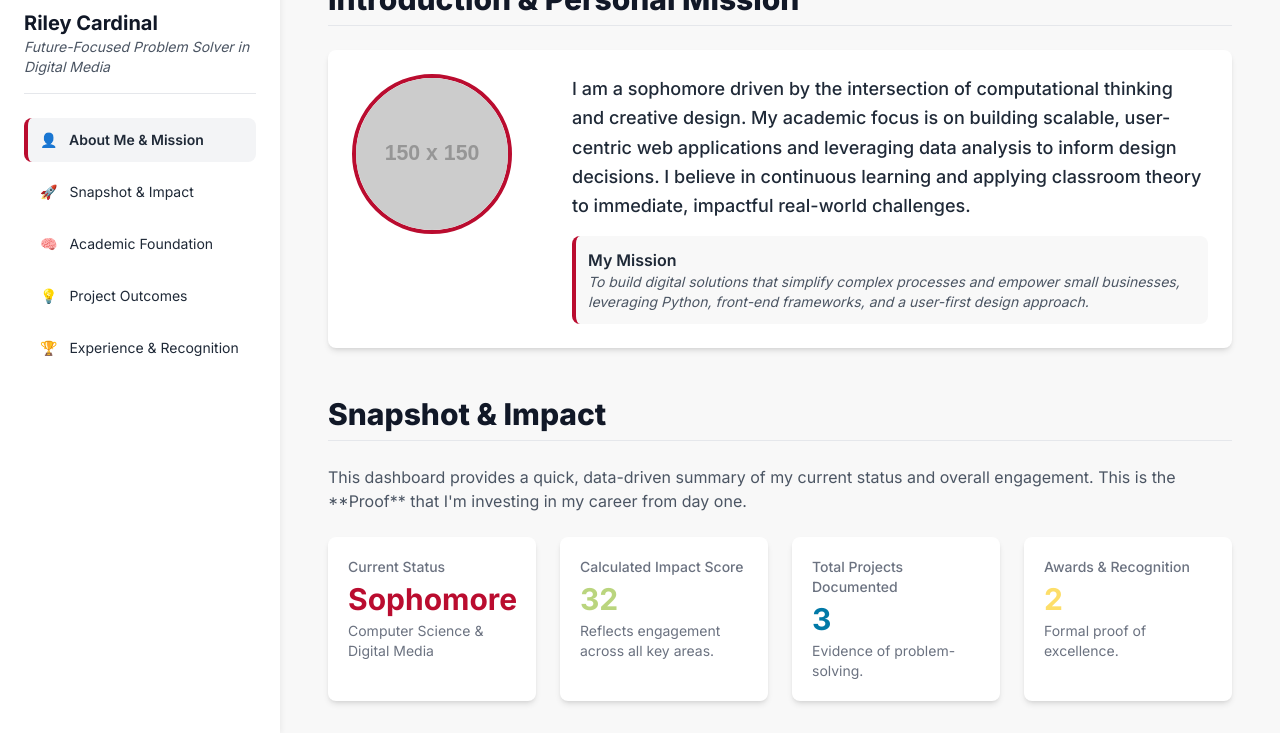
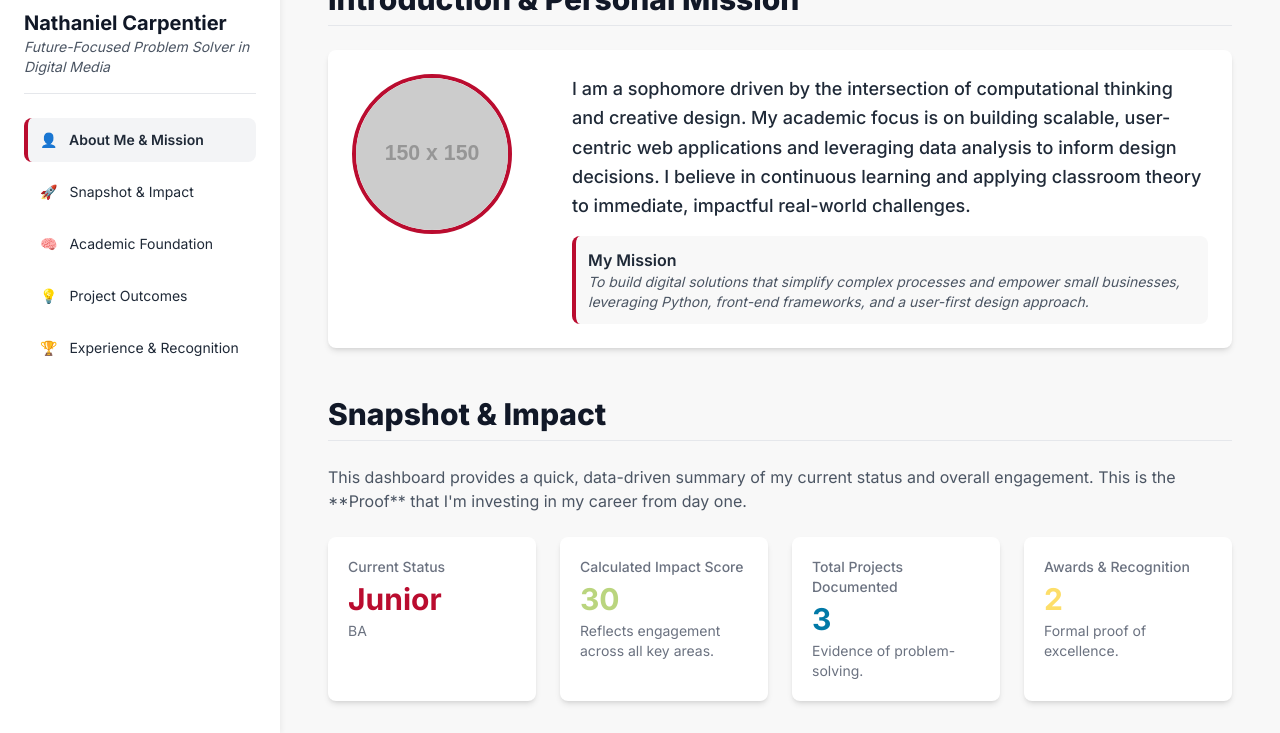
Before and after one commit to NaCarpentier/210stuff, a plain HTML site: page index.html in a window 1280 px wide. Shown: the part 67-800 px from the top of the page. Drawn offline with nearby package versions, Linux system fonts and the light colour scheme; placeholder pictures from the web are drawn by us.

Commit message:
Update index.html

```diff
--- a/index.html
+++ b/index.html
@@ -255,11 +255,11 @@ CONFIRMATION: NO SVG graphics used. NO Mermaid JS used. -->
 
         // 1.1 PROFILE & BRANDING VARIABLES (REQUIRED)
         const profileData = {
-            studentName: "Riley Cardinal",
+            studentName: "Nathaniel Carpentier",
             tagline: "Future-Focused Problem Solver in Digital Media",
-            currentYear: "Sophomore", // Freshman, Sophomore, Junior, Senior
-            major: "Computer Science & Digital Media",
-            gpa: 3.85,
+            currentYear: "Junior", // Freshman, Sophomore, Junior, Senior
+            major: "BA",
+            gpa: 3.47,
             impactScoreMultiplier: 10, // Adjusts how much projects/awards count towards total impact
 
             // --- INTRODUCTION & BRANDING FIELDS ---
```
